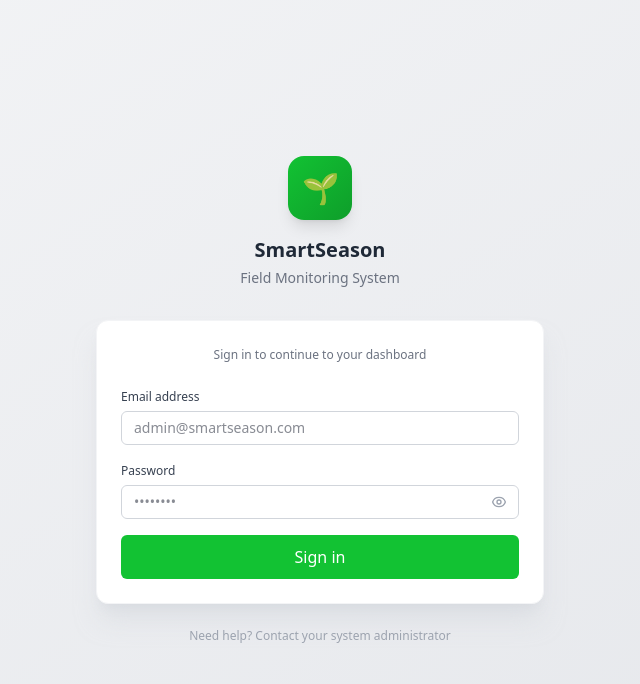
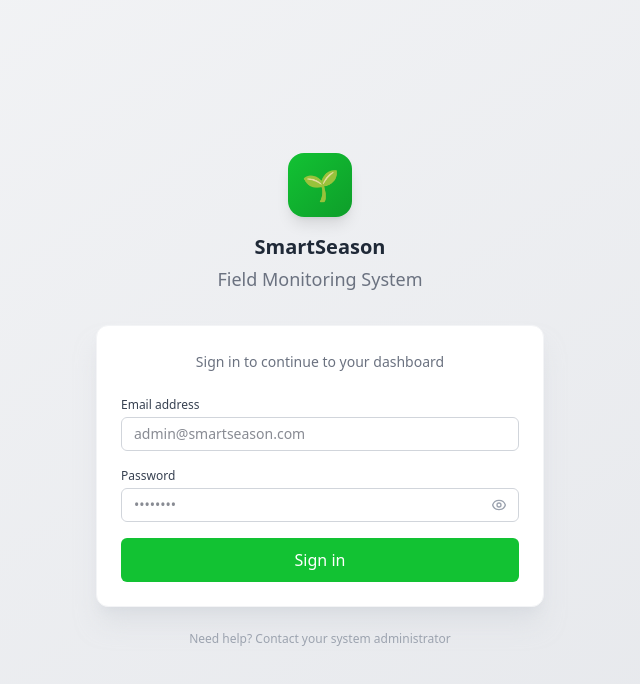
Before and after one commit to wan-elmus/smartseason, a Next.js app in the folder frontend/: page /login in a window 1280 px wide. Shown: the top 684 px of the page, without its empty margins (320-960 px from the left). Built offline with nearby package versions, Linux system fonts and the light colour scheme; no server answers.

Commit message:
In  Production

```diff
--- a/frontend/app/login/page.js
+++ b/frontend/app/login/page.js
@@ -32,14 +32,14 @@ export default function LoginPage() {
           <div className="inline-flex items-center justify-center w-16 h-16 bg-linear-to-br from-primary to-primary-dark rounded-2xl shadow-lg mb-4">
             <span className="text-3xl">🌱</span>
           </div>
-          <h1 className="text-2xl font-bold text-gray-800">SmartSeason</h1>
-          <p className="text-sm text-gray-500 mt-1">Field Monitoring System</p>
+          <h1 className="text-3xl font-bold text-gray-800">SmartSeason</h1>
+          <p className="text-lg text-gray-500 mt-1">Field Monitoring System</p>
         </div>
 
         {/* Login Card with Distinct Shadow */}
         <div className="bg-white rounded-xl shadow-xl shadow-gray-300/50 border border-gray-100 overflow-hidden">
           <div className="px-6 pt-6 pb-2">
-            <p className="text-center text-xs text-gray-500 mt-0.5">Sign in to continue to your dashboard</p>
+            <p className="text-center text-sm text-gray-500 mt-0.5">Sign in to continue to your dashboard</p>
           </div>
           <div className="p-6 pt-4">
             <LoginForm />
--- a/frontend/components/forms/LoginForm.js
+++ b/frontend/components/forms/LoginForm.js
@@ -36,7 +36,7 @@ export default function LoginForm() {
       )}
 
       <div>
-        <label className="label text-gray-700">Email address</label>
+        <label className="label text-sm text-gray-700">Email address</label>
         <input
           type="email"
           value={email}
@@ -49,7 +49,7 @@ export default function LoginForm() {
       </div>
 
       <div>
-        <label className="label text-gray-700">Password</label>
+        <label className="label text-sm text-gray-700">Password</label>
         <div className="relative">
           <input
             type={showPassword ? 'text' : 'password'}
```
